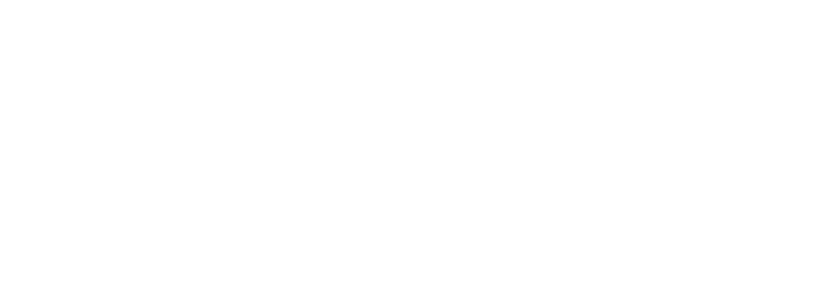
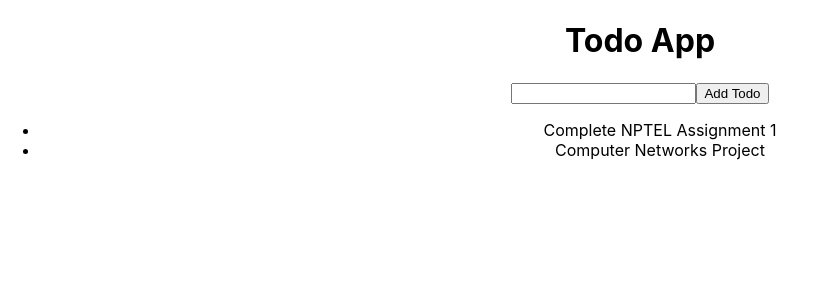
Before and after one commit to NishantRout/react_firebase_todoApp, a React (Create React App) app: page / in a window 1280 px wide. Shown: the top 300 px of the page, without its empty margins (0-816 px from the left). Built offline with nearby package versions, Linux system fonts and the light colour scheme.

Commit message:
add todo

```diff
--- a/src/App.js
+++ b/src/App.js
@@ -1,10 +1,39 @@
-import React from 'react';
+import React, { useState } from 'react';
 import './App.css';
 
 function App() {
+  const [todos, setTodos] = useState([
+    'Complete NPTEL Assignment 1',
+    'Computer Networks Project'
+  ]);
+  const [input, setInput] = useState('');
+
+  const handleInput = (e) => {
+    setInput(e.target.value);
+  }
+  const addTodo = (e) => {
+    e.preventDefault();
+    setTodos([
+      ...todos,
+      input
+    ]
+    );
+    setInput('');
+  }
+
   return (
     <div className="App">
+      <h1>Todo App</h1>
+      <input type="text" value={input} onChange={handleInput} />
+      <button onClick={addTodo}>Add Todo</button>
 
+      <ul>
+        {todos.map((todo) => {
+          return (
+            <li>{todo}</li>
+          )
+        })}
+      </ul>
     </div>
   );
 }
```
